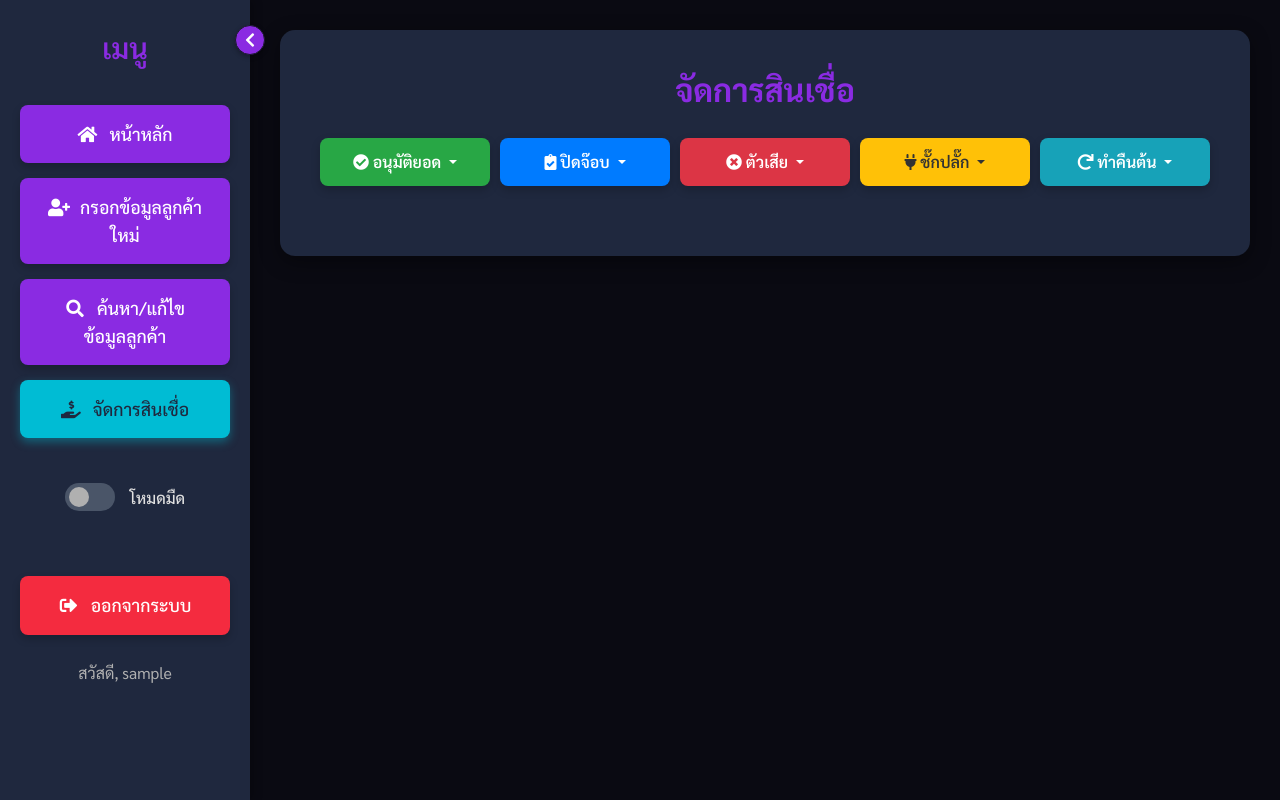
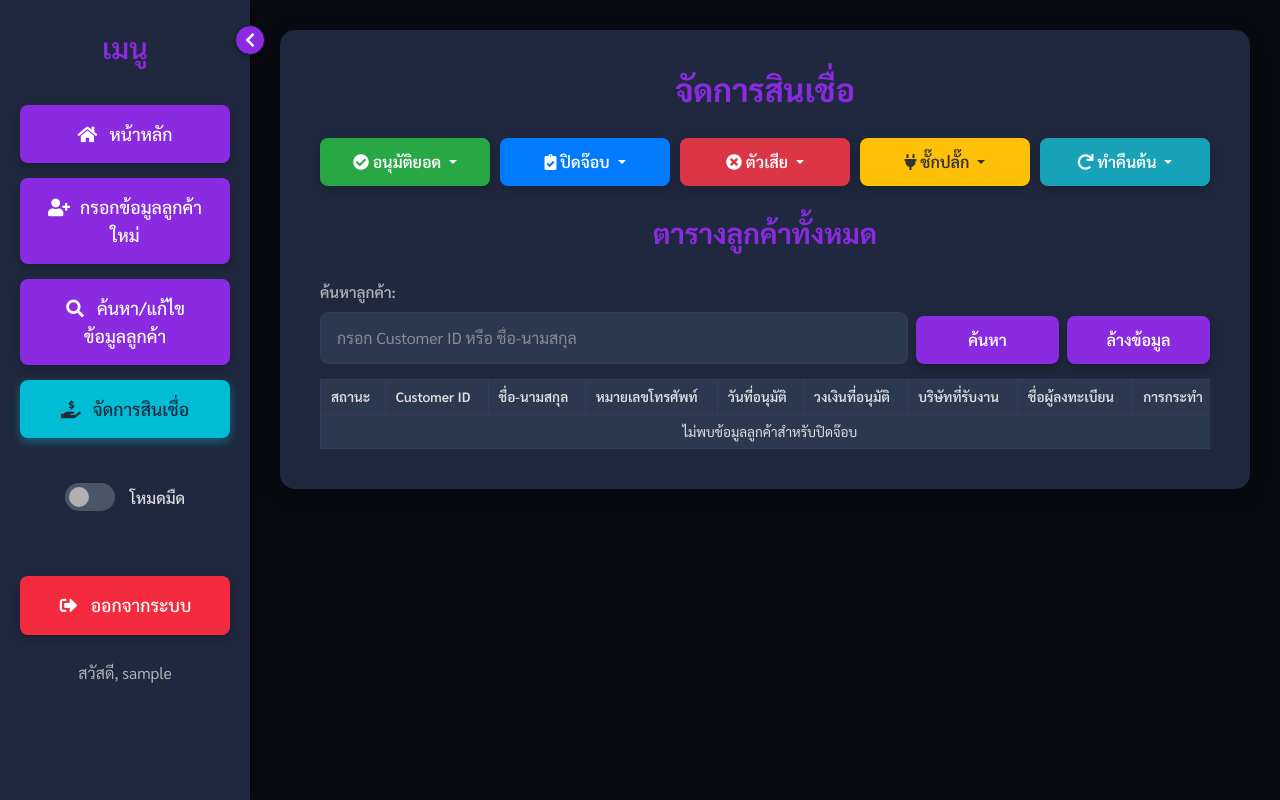
Before and after one commit to khantahome/flask-customer-app, a Flask app: page /loan_management in a window 1280 px wide. Run offline with Flask 3, Linux system fonts and the light colour scheme; the visitor is signed in with stand-in values (Sample User, id 1); data that the repository does not hold is empty; parts of the project's set-up code (start-up, migrations or seed data) failed here and were passed over.

Commit message:
โชว์ตาราง

```diff
--- a/templates/loan_management.html
+++ b/templates/loan_management.html
@@ -1388,8 +1388,8 @@
   </table>
 </div>
 
-<div class="closejob-table-section" style="display:none;">
-  <h3>ตารางลูกค้าปิดจ๊อบ</h3>
+<div class="closejob-table-section">
+  <h3>ตารางลูกค้าทั้งหมด</h3>
   <!-- ฟอร์มค้นหา -->
   <div style="margin-bottom: 15px; display: flex; gap: 8px; align-items: flex-end;">
     <div style="flex:2;">
@@ -2375,10 +2375,10 @@ document.addEventListener('DOMContentLoaded', () => {
 
             resetBtn.addEventListener('click', () => {
                 searchInput.value = '';
-                showPendingOnly(); // Reset to default view
+                showRows(allRows); // Reset to show all customers
             });
 
-            showPendingOnly(); // Initial view
+            showRows(allRows); // Initial view: show all customers
         }
     }
 
```
